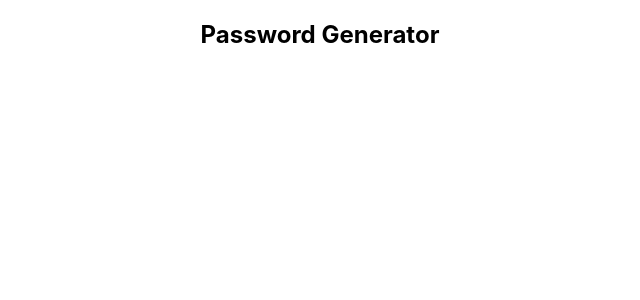
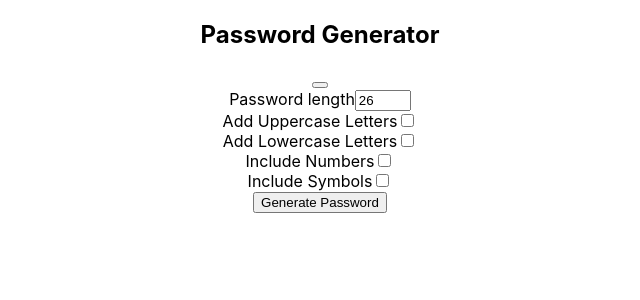
Before and after one commit to ROHITchin995/password_generator, a React (Create React App) app: page / in a window 1280 px wide. Shown: the top 300 px of the page, without its empty margins (320-960 px from the left). Built offline with nearby package versions, Linux system fonts and the light colour scheme.

Commit message:
frontend elements added

```diff
--- a/src/App.js
+++ b/src/App.js
@@ -2,22 +2,54 @@ import './App.css';
 import React, {useState} from 'react';
 import { numbers, upperCaseLetters, lowerCaseLetters, specialCharacters } from './Character'
 import { COPY_Fail, COPY_SUCCESS } from './message';
+import { toast, ToastContainer } from 'react-toastify'
+import 'react-toastify/dist/ReactToastify.css';
 
 const App = () => {
-  const [pasword, setPassword ] = useState("")
+  const [password, setPassword ] = useState("")
   const [passwordLength, setPasswordLength] = useState(26)
   const [includeUpperCase, setIncludeUpperCase] = useState(false)
-  const [includeLowerCase, setIncludeLoweCase] = useState(false)
+  const [includeLowerCase, setIncludeLowerCase] = useState(false)
   const [includeNumbers, setIncludeNumbers] = useState(false)
   const [includeSymbols, setIncludeSymbols] = useState(false)
 
   return (
     <div className="App">
-      <div className="container">
+      <div className='container'>
         <div className='generator'>
           <h2 className='generator_header'>
             Password Generator
           </h2>
+          <div className='generator_password'>
+            <h3>{password}</h3>
+            <button className='copy_btn'>
+              <i className='far fa-clipboard'></i>
+            </button>
+          </div>
+          <div className='form-group'>
+            <label htmlFor="password-strength">Password length</label>
+            <input type="number" className='pw' defaultValue={passwordLength} onChange={(e) => setPasswordLength(e.target.value)} id='password-strength' name='password-strength' max='26' min='8'/>
+          </div>
+          <div className='form-group'>
+            <label htmlFor="uppercase-letters">Add Uppercase Letters</label>
+            <input checked={includeUpperCase} type="checkbox" className='pw' defaultValue={passwordLength} onChange={(e) => setIncludeUpperCase(e.target.checked)} id='uppercase-letters' name='uppercase-letters' />
+          </div>
+          <div className="form-group">
+            <label htmlFor="lowercase-letters">Add Lowercase Letters</label>
+            <input checked={includeLowerCase} onChange={(e) => setIncludeLowerCase(e.target.checked)} type="checkbox" id="lowercase-letters" name="lowercase-letters" />
+          </div>
+          <div className="form-group">
+            <label htmlFor="include-numbers">Include Numbers</label>
+            <input checked={includeNumbers} onChange={(e) => setIncludeNumbers(e.target.checked)} type="checkbox" id="include-numbers" name="include-numbers" />
+          </div>
+          <div className="form-group">
+            <label htmlFor="include-symbols">Include Symbols</label>
+            <input checked={includeSymbols} onChange={(e) => setIncludeSymbols(e.target.checked)} type="checkbox" id="include-symbols" name="include-symbols" />
+          </div>
+          <button>
+            Generate Password
+          </button>
+          <ToastContainer />
         </div>
       </div>
     </div>
```
